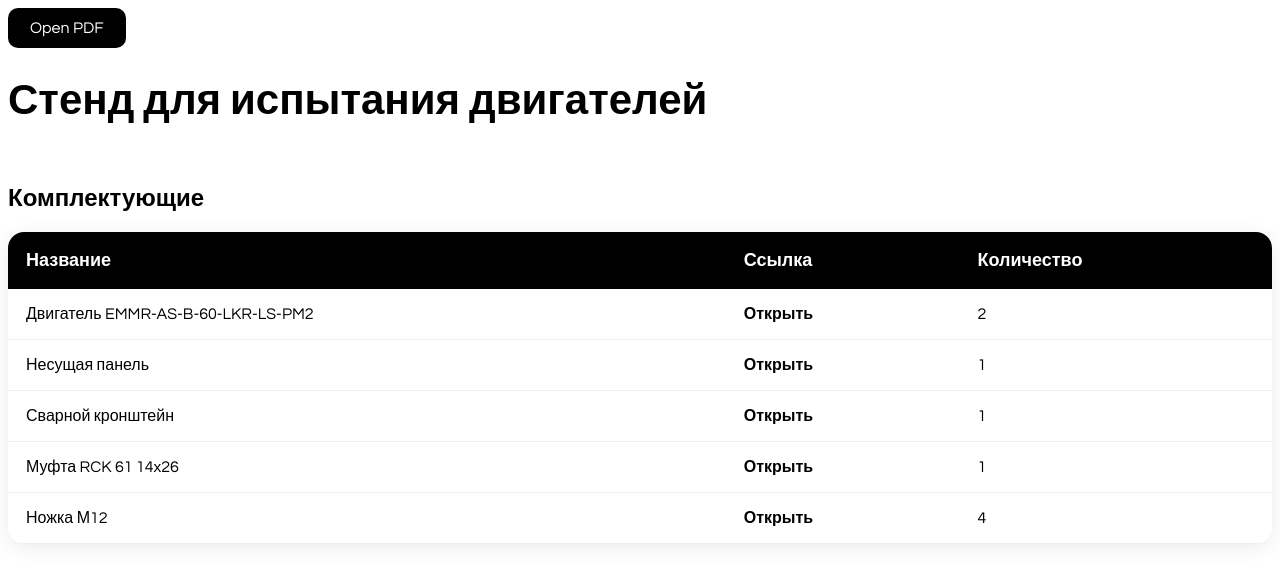
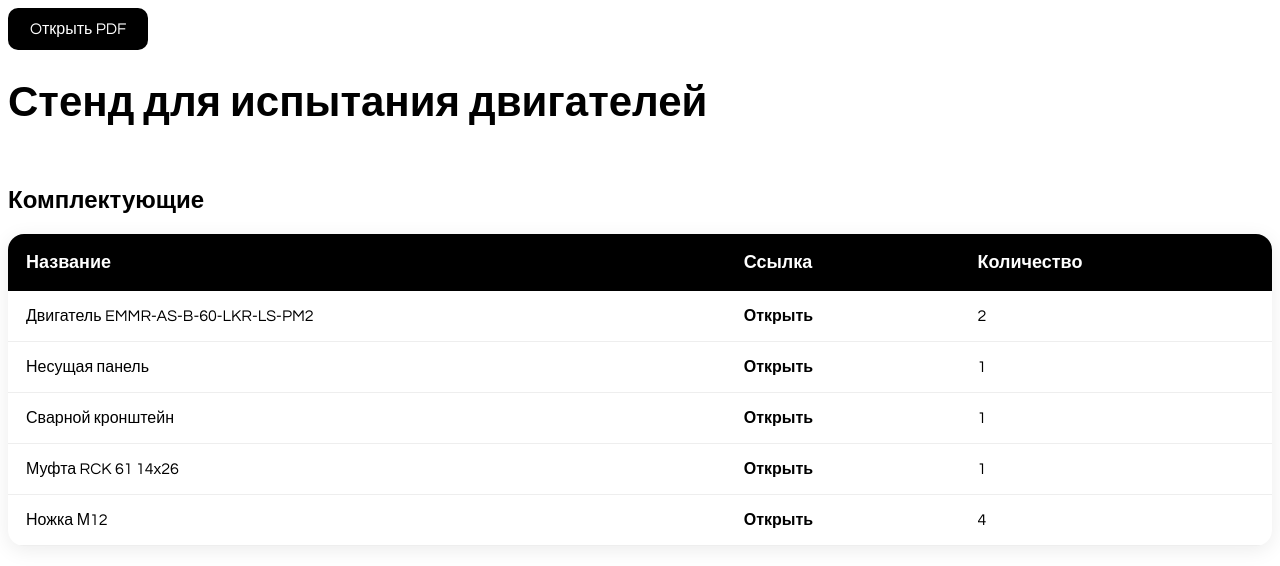
Before and after one commit to AliceSchreibt/pass, a plain HTML site: page index.html in a window 1280 px wide. Drawn offline with nearby package versions, Linux system fonts and the light colour scheme.

Commit message:
Update index.html

```diff
--- a/index.html
+++ b/index.html
@@ -7,8 +7,8 @@
     src="https://unpkg.com/@google/model-viewer/dist/model-viewer.min.js">
   </script>
 
-<a href="/public/docs/guide.PDF" target="_blank" class="pdf-btn">
-  Open PDF
+<a href="/public/docs/Шаблон_паспорта_оборудования.PDF" target="_blank" class="pdf-btn">
+  Oткрыть PDF
 </a>
 
    <style>
```
